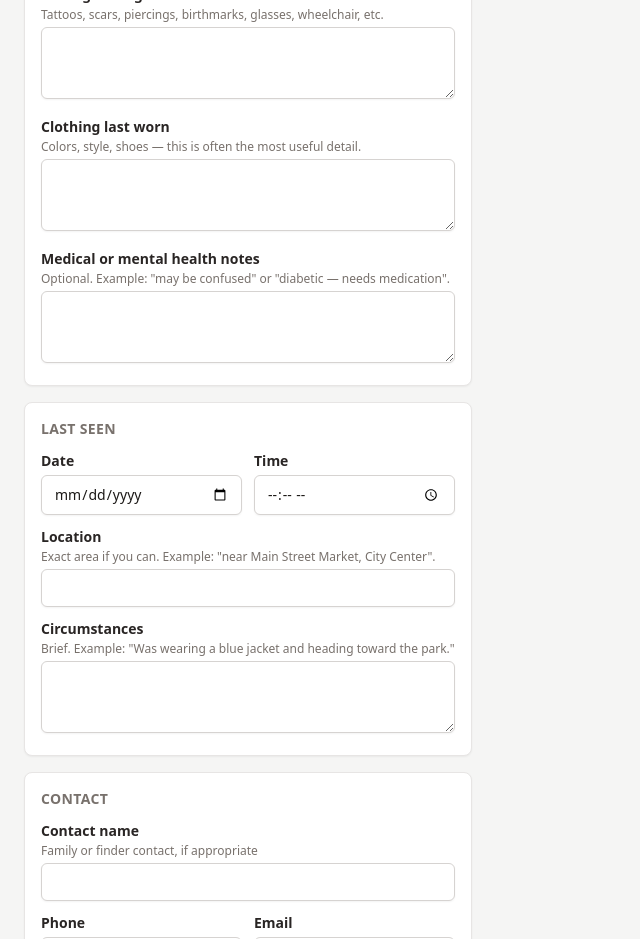
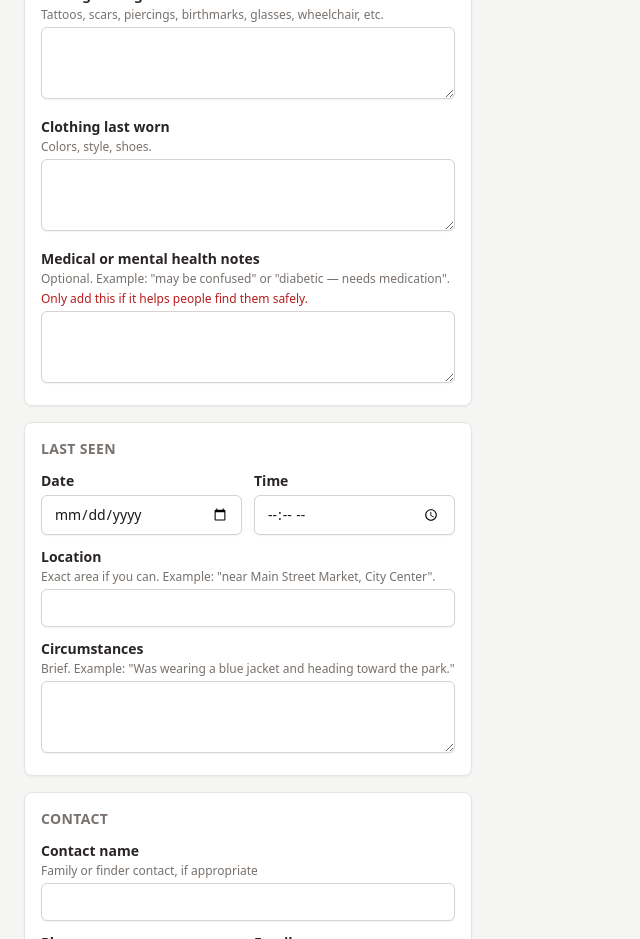
Before and after one commit to MphoGithub/Help-Us-Find, a React (Vite) app: page / in a window 1280 px wide. Shown: the part 1200-2139 px from the top of the page, without its empty margins (0-640 px from the left). Built offline with nearby package versions, Linux system fonts and the light colour scheme.

Commit message:
Add medical information warning

```diff
--- a/src/components/PosterForm.jsx
+++ b/src/components/PosterForm.jsx
@@ -42,11 +42,10 @@ export default function PosterForm({ form, onChange, onPhoto }) {
                   : nextHeadlines[0]
                 onChange({ ...form, type, headline })
               }}
-              className={`flex-1 rounded-md px-3 py-2 text-sm font-semibold capitalize ${
-                form.type === type
+              className={`flex-1 rounded-md px-3 py-2 text-sm font-semibold capitalize ${form.type === type
                   ? 'bg-ink text-banner'
                   : 'bg-stone-100 text-stone-700 hover:bg-stone-200'
-              }`}
+                }`}
             >
               Missing {type}
             </button>
@@ -188,7 +187,7 @@ export default function PosterForm({ form, onChange, onPhoto }) {
           </Field>
           <Field
             label="Clothing last worn"
-            hint="Colors, style, shoes — this is often the most useful detail."
+            hint="Colors, style, shoes."
           >
             <textarea
               className="field-input min-h-[72px]"
@@ -200,6 +199,9 @@ export default function PosterForm({ form, onChange, onPhoto }) {
             label="Medical or mental health notes"
             hint='Optional. Example: "may be confused" or "diabetic — needs medication".'
           >
+            <p className="mt-1 text-xs text-red-700">
+              Only add this if it helps people find them safely.
+            </p>
             <textarea
               className="field-input min-h-[72px]"
               value={form.medicalNotes}
```
